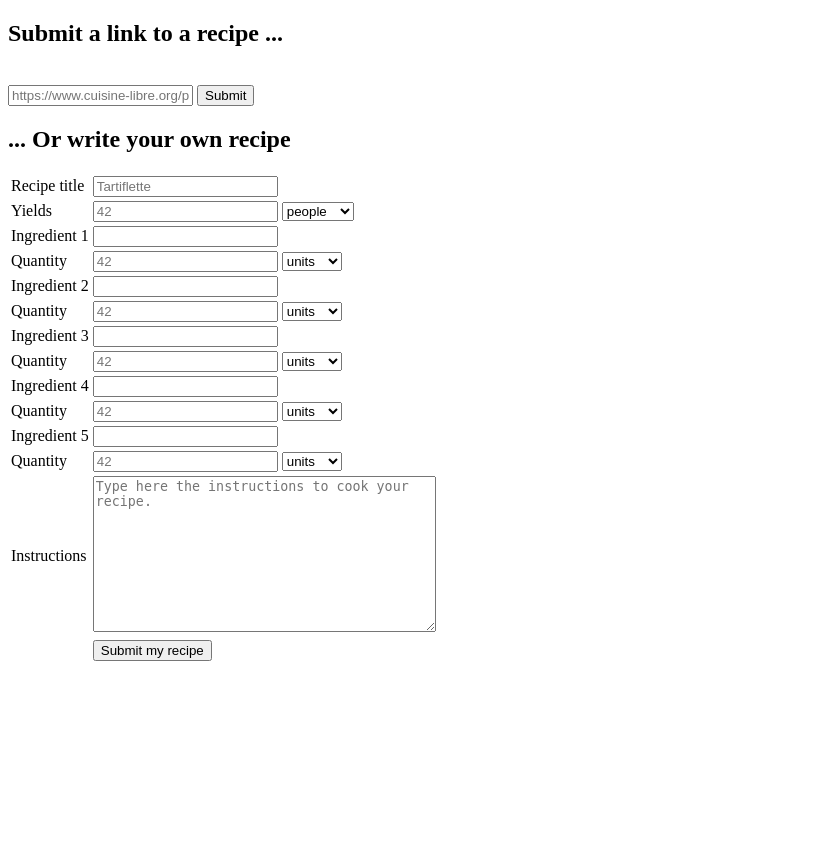
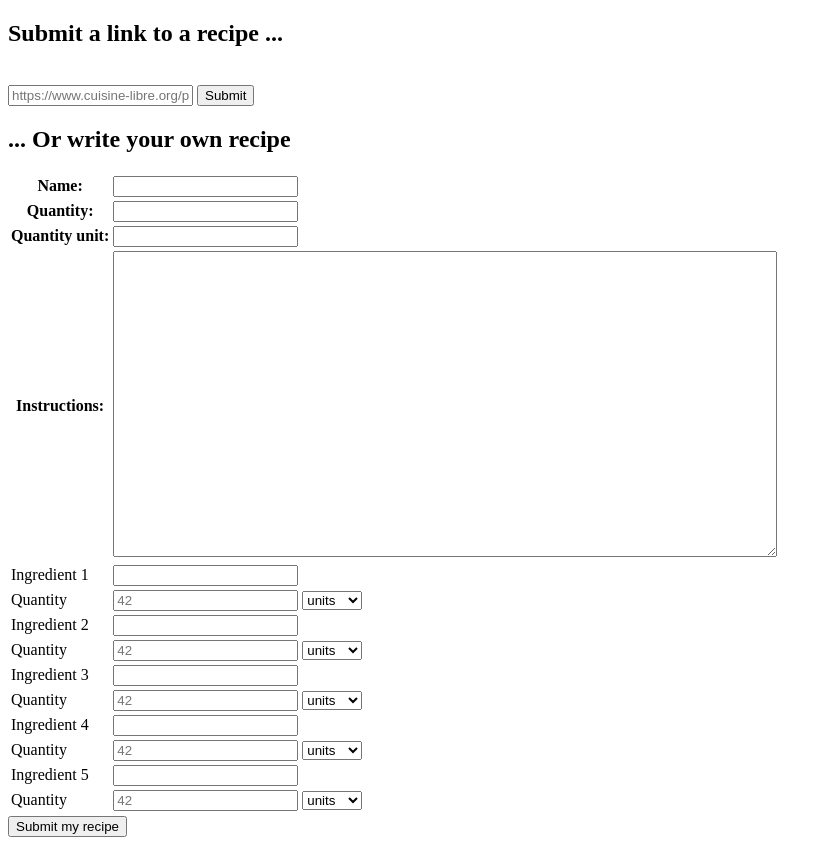
Before and after one commit to Hungry-Students/recipy, a Django app: page /recipes/write in a window 1280 px wide. Shown: the whole page, without its empty margins (0-832 px from the left). Before the commit the page ends 661 px from the top, so only its background shows below. Run offline with Django 3.2, Linux system fonts and the light colour scheme; a user stored in the database is signed in; tables that the repository leaves empty hold one stand-in row (values such as "Sample post").

Commit message:
Modify structure to include the form generated from model for recipe input. Ingredients are NOT yet covered and work the old way. JS is required to handle ingredients properly

```diff
--- /dev/null
+++ b/recipes/forms.py
@@ -0,0 +1,29 @@
+from django import forms
+from django.forms import ModelForm, Textarea
+from .models import Recipe, Ingredient, IngredientQuantity
+
+class RecipeForm(ModelForm):
+	class Meta:
+		model = Recipe
+		fields = ['name', 'quantity', 'quantity_unit', 'instructions']
+		widgets = {
+			'instructions': Textarea(attrs={'cols': 80, 'rows': 20}),
+		}
+
+	def save(self):
+		#building new recipe
+		r = self.instance
+		r.name = self.cleaned_data['name']
+		r.instructions = self.cleaned_data['instructions']
+		r.quantity = self.cleaned_data['quantity']
+		r.quantity_unit = self.cleaned_data['quantity_unit']
+		r.save()
+		return r
+
+		r.ingredients.all().delete()
+		for i in range(1,6):
+			add_ingredient(r, self.cleaned_data['ingredient_'+str(i)], 5, 'x')
+		"""
+		for ingredient_name in ingredient_quantities.keys():
+		    add_ingredient(new_recipe, ingredient_name, ingredient_quantities[ingredient_name], ingredient_quantity_units[ingredient_name])
+		"""
--- a/recipes/models.py
+++ b/recipes/models.py
@@ -35,7 +35,7 @@ class Recipe(models.Model):
     cook_time = models.DurationField(blank=True, null=True)
     cooking_method = models.CharField(max_length=200, blank=True, null=True)
     category = models.ForeignKey(RecipeCategory, on_delete=models.PROTECT, blank=True, null=True)
-    instruction = models.CharField(max_length=10000)
+    instructions = models.CharField(max_length=10000)
     quantity = models.IntegerField()
     quantity_unit = models.CharField(max_length=200)
     diet = models.ForeignKey(RestrictedDiet, on_delete=models.PROTECT, blank=True, null=True)
--- a/recipes/templates/recipes/detail_recipe.html
+++ b/recipes/templates/recipes/detail_recipe.html
@@ -41,7 +41,7 @@
     <h2> Instructions de préparation </h2>
 
     <p>
-    	<pre>{{recipe.instruction}}</pre>
+    	<pre>{{recipe.instructions}}</pre>
     </p>
   </body>
 </html>
--- a/recipes/templates/recipes/write.html
+++ b/recipes/templates/recipes/write.html
@@ -41,21 +41,7 @@
 		        <form method="post" action="{% url 'recipes:handle_form' %}">
 		            {% csrf_token %}
 		            <table>
-		                <tr>
-		                    <td>Recipe title</td>
-		                    <td>
-		                        <input type="text" id="title" name="title" placeholder="Tartiflette">
-		                    </td>
-		                </tr>
-		                <tr>
-		                    <td>Yields</td>
-		                    <td>
-		                        <input type="number" id="quantity" name="quantity" placeholder="42" min="0">
-		                        <select name="quantity_unit" id="quantity_unit">
-		                            <option value="people">people</option>
-		                            <option value="servings">servings</option>
-		                        </select>
-		                    </td>
+		            {{ form.as_table }}
 		            </tr>
 		                <datalist id= "ingredients_list">
 				            <option value=""> None </option>
@@ -82,18 +68,8 @@
 						</tr>
 						{% endfor %}
 				<tr>
-						            <td> Instructions </td>
-						            <td>
-							              <textarea name="instructions" id="instructions" rows="10" cols="40" placeholder="Type here the instructions to cook your recipe."></textarea>
-						            </td>
-					          </tr>
-					          <tr>
-				                <td></td>
-				                <td>
+		            </table>
 		            <input type="submit" value="Submit my recipe">
-				                </td>
-				            </tr>
-				        </table>
 		        </form>
 		    </div>
 
--- a/recipes/views.py
+++ b/recipes/views.py
@@ -8,7 +8,7 @@ from django.urls import reverse
 from recipe_scrapers import scrape_me, WebsiteNotImplementedError
 from .models import Ingredient, Recipe, IngredientQuantity #, RecipeCategory, RestrictedDiet
 from .parser import IngredientParser, YieldsParser
-
+from .forms import RecipeForm
 
 def index(request):
     latest_recipes_list = Recipe.objects.order_by('-id')[:5]
@@ -29,53 +29,50 @@ def detail_recipe(request, recipe_id):
 ### SUBMITTING RECIPES ###
 
 def write(request, error_message_link=None, error_message_form=None, existing_recipe=None):
-    '''View that allow users to submit their own recipes'''
-    ingredient_list = Ingredient.objects.order_by('name')
-    context = {
-        'range':range(1,6),
-        'ingredient_list' : ingredient_list,
-        'error_message_link' : error_message_link,
-        'error_message_form' : error_message_form,
-        'existing_recipe' : existing_recipe,
-    }
-    return render(request , 'recipes/write.html', context)
+	form = RecipeForm()
+	ingredient_list = Ingredient.objects.order_by('name')
+	context = {
+		'error_message_link' : error_message_link,
+		'error_message_form' : error_message_form,
+		'existing_recipe' : existing_recipe,
+		'form' : form,
+		'range':range(1,6),
+		'ingredient_list' : ingredient_list,
+	}
+	return render(request , 'recipes/write.html', context)
 
 ### SUBMITTING VIA A FORM ###
 
 def handle_form(request):
+	form = RecipeForm(request.POST)
+	if form.is_valid():
 
-    #checking for duplicates of recipes
-    temp = Recipe.objects.filter(name = request.POST['title'])
-    if temp:
-        return write(request, error_message_form = 'this recipe already exists', existing_recipe = temp[0])
+    	#checking for duplicates of recipes
+		temp = Recipe.objects.filter(name = form.cleaned_data['name'])
+		if temp:
+		    return write(request, error_message_form = 'this recipe already exists', existing_recipe = temp[0])
 
-    #extracting ingredients and checking for ingredient duplicates
-    ingredient_quantities = {}
-    ingredient_quantity_units = {}
-    for i in range(1,6):
-        ingredient_name = request.POST['ingredient'+str(i)]
-        if ingredient_name == '':
-            continue
-        ingredient_name = ingredient_name.lower() #note : we enforce lower case here for ingredient name
-        if ingredient_name in ingredient_quantities:
-            return write(request, error_message_form = 'You have listed ingredient '+ingredient_name+' several times')
-        ingredient_quantities[ingredient_name] = request.POST['ingredient'+str(i)+'_quantity']
-        ingredient_quantity_units[ingredient_name] = request.POST['ingredient'+str(i)+'_quantity_unit'].lower()
-        #note : we enforce lower case here for ingredient quantity unit. If upper case is needed in representation (e.g. cL), it will be transformed later on
+		#extracting ingredients and checking for ingredient duplicates
+		ingredient_quantities = {}
+		ingredient_quantity_units = {}
+		for i in range(1,6):
+		    ingredient_name = request.POST['ingredient'+str(i)]
+		    if ingredient_name == '':
+		        continue
+		    ingredient_name = ingredient_name.lower() #note : we enforce lower case here for ingredient name
+		    if ingredient_name in ingredient_quantities:
+		        return write(request, error_message_form = 'You have listed ingredient '+ingredient_name+' several times')
+		    ingredient_quantities[ingredient_name] = request.POST['ingredient'+str(i)+'_quantity']
+		    ingredient_quantity_units[ingredient_name] = request.POST['ingredient'+str(i)+'_quantity_unit'].lower()
+		    #note : we enforce lower case here for ingredient quantity unit. If upper case is needed in representation (e.g. cL), it will be transformed later on
 
-    #building new recipe
-    new_recipe = Recipe(name = request.POST['title'],
-                        instruction = request.POST['instructions'],
-                        quantity = request.POST['quantity'],
-                        quantity_unit = request.POST['quantity_unit'],
-                        )
-    new_recipe.save()
+		r = form.save()
 
-    #building Many-to-Many relationships for ingredients
-    for ingredient_name in ingredient_quantities.keys():
-        add_ingredient(new_recipe, ingredient_name, ingredient_quantities[ingredient_name], ingredient_quantity_units[ingredient_name])
+		for ingredient_name in ingredient_quantities.keys():
+			add_ingredient(r, ingredient_name, ingredient_quantities[ingredient_name], ingredient_quantity_units[ingredient_name])
 
-    return HttpResponseRedirect(reverse('recipes:index'))
+		return HttpResponseRedirect(reverse('recipes:index'))
+	return write(request, error_message_form = 'Something went wrong')
 
 
 ### SUBMITTING VIA RECIPE-SCRAPPER ###
@@ -106,7 +103,7 @@ def scrape(request):
 		msg = 'the url '+ request.POST['url'] + ' is not supported by recipe_scraper'
 		return write(request, error_message_link=msg)
 
-### NON-VIEWS FUNCTION ###
+### Non view functions ###
 
 def add_ingredient(recipe, ingredient_name, ingredient_quantity, ingredient_quantity_unit):
     #Fetching or creating ingredient
```
Also changed, not shown: recipes/migrations/0003_auto_20210202_1523.py (added). Lines whose indentation alone changed are shown as unchanged.
